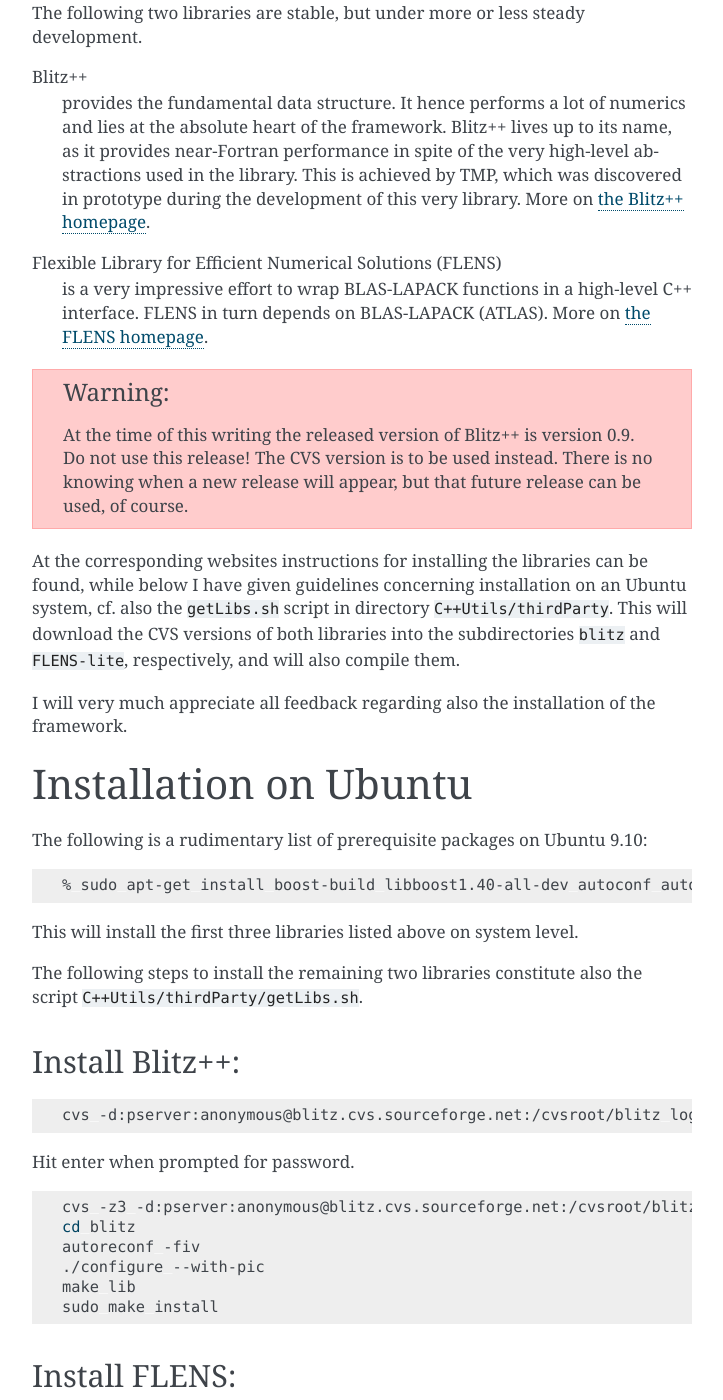
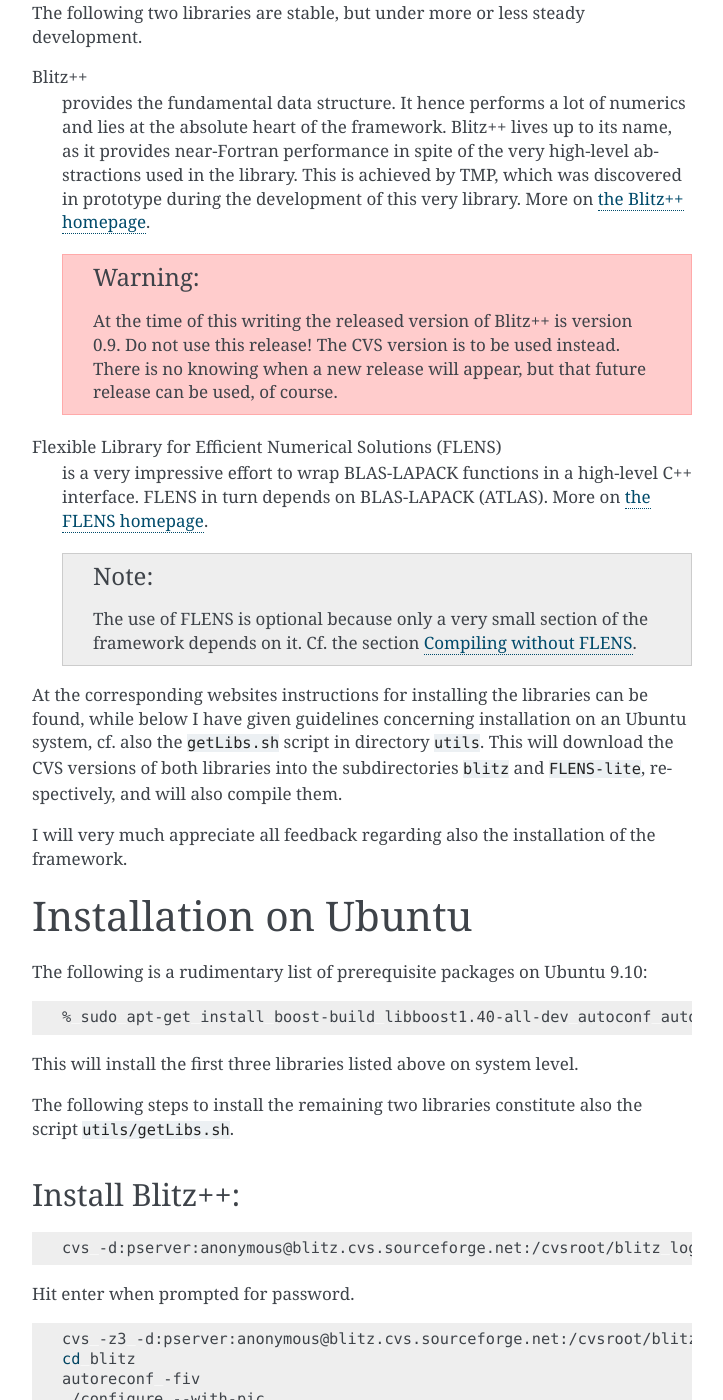
Before and after one commit to vukics/cppqed, a Sphinx documentation site: the page built from doc/tutorial/installation.rst, in a window 1280 px wide and 1400 px high, scrolled down 646 px. Shown: the whole window, without its empty margins (388-1111 px from the left). Built offline with Sphinx 7.4.7, drawn with Linux system fonts in a browser that asks for light colours; the version number could not be read and is left out; some of the changed text lies outside the part shown.

Commit message:
updated to with-flens

```diff
--- a/doc/tutorial/installation.rst
+++ b/doc/tutorial/installation.rst
@@ -17,17 +17,24 @@ These three are best installed on system level.
 
 The following two libraries are stable, but under more or less steady development.
 
+.. highlight:: sh
+
+
 Blitz++
   provides the fundamental data structure. It hence performs a lot of numerics and lies at the absolute heart of the framework. Blitz++ lives up to its name, as it provides near-Fortran performance in spite of the very high-level abstractions used in the library. This is achieved by TMP, which was discovered in prototype during the development of this very library. More on `the Blitz++ homepage <http://www.oonumerics.org/blitz/>`_.
+
+  .. warning::
+
+    At the time of this writing the released version of Blitz++ is version 0.9. Do not use this release! The CVS version is to be used instead. There is no knowing when a new release will appear, but that future release can be used, of course.
 
 Flexible Library for Efficient Numerical Solutions (FLENS)
   is a very impressive effort to wrap BLAS-LAPACK functions in a high-level C++ interface. FLENS in turn depends on BLAS-LAPACK (ATLAS). More on `the FLENS homepage <http://flens.sourceforge.net/>`_.
 
-.. warning::
+  .. note::
 
-   At the time of this writing the released version of Blitz++ is version 0.9. Do not use this release! The CVS version is to be used instead. There is no knowing when a new release will appear, but that future release can be used, of course.
+    The use of FLENS is optional because only a very small section of the framework depends on it. Cf. the section :ref:`compilingWithoutFLENS`.
 
-At the corresponding websites instructions for installing the libraries can be found, while below I have given guidelines concerning installation on an Ubuntu system, cf. also the ``getLibs.sh`` script in directory ``C++Utils/thirdParty``. This will download the CVS versions of both libraries into the subdirectories ``blitz`` and ``FLENS-lite``, respectively, and will also compile them.
+At the corresponding websites instructions for installing the libraries can be found, while below I have given guidelines concerning installation on an Ubuntu system, cf. also the ``getLibs.sh`` script in directory ``utils``. This will download the CVS versions of both libraries into the subdirectories ``blitz`` and ``FLENS-lite``, respectively, and will also compile them.
 
 I will very much appreciate all feedback regarding also the installation of the framework.
 
@@ -35,15 +42,13 @@ I will very much appreciate all feedback regarding also the installation of the
 Installation on Ubuntu
 --------------------------------------
 
-.. highlight:: sh
-
 The following is a rudimentary list of prerequisite packages on Ubuntu 9.10::
 
   % sudo apt-get install boost-build libboost1.40-all-dev autoconf automake libtool libgsl0-dev liblapack-dev liblapack-pic liblapack3gf libblas-dev libblas3gf libatlas-headers libatlas3gf-base rcs cvs
 
 This will install the first three libraries listed above on system level.
 
-The following steps to install the remaining two libraries constitute also the script ``C++Utils/thirdParty/getLibs.sh``.
+The following steps to install the remaining two libraries constitute also the script ``utils/getLibs.sh``.
 
 Install Blitz++:
 ^^^^^^^^^^^^^^^^^^^^^^^^^^^^^^^^^^^^
@@ -63,6 +68,10 @@ Hit enter when prompted for password. ::
 
 Install FLENS:
 ^^^^^^^^^^^^^^^^^^^^^^^^^^^^^^^^^^^^
+
+.. note::
+
+  The use of FLENS is optional because only a very small section of the framework depends on it. Cf. the section :ref:`compilingWithoutFLENS`.
 
 ::
 
@@ -129,7 +138,7 @@ The default compilation mode is ``debug``\ ging mode, meaning that in this case
 
      bjam <script-name-without-extension> release
 
-``bjam`` will put the compiled files into the directories ``bin`` and ``C++Utils/bin``. These directories are the roots of directory structures which mirror the structure of the distribution.
+``bjam`` will put the compiled files into the directories ``bin`` and ``utils/bin``. These directories are the roots of directory structures which mirror the structure of the distribution.
 
 There is a ``Makefile`` which will automatically recognise the executables in directory ``scripts``, compile the framework, and statically link it with necessary libraries. Although with ``make`` it is not easy to provide the same flexibility as with Boost.Build, I am trying to maintain this possibility on an acceptable level. With ``make``, the default compilation mode is optimized mode, and to switch to debugging mode you need to use ::
 
@@ -150,12 +159,23 @@ C++QEDv2 has been successfully compiled on several Linux platforms and Mac OS X.
 
    Test framework with icc + under Windows
 
+.. _compilingWithoutFLENS:
+
+Compiling without FLENS
+^^^^^^^^^^^^^^^^^^^^^^^^^^^^^^^^^^
+
+There is a compilation feature which can be supplied to Boost.Build::
+
+  bjam with-flens=no <all the rest as before>
+
+In this case, those parts of the framework that rely on FLENS are discreetly disabled. Most notable is the calculation of the negativity of partially transposed density operators, cf. :ref:`assessingEntanglement`.
+
 .. highlight:: c++
   :linenothreshold: 10
 
 
 ------------
-``C++Utils``
+``utils``
 ------------
 
-The content of the directory ``C++Utils`` is a small library of very diverse but quite general tools, that I have abstracted during the development of the framework, and used also in several other projects. This may in time become a project on its own. The reader is encouraged to have a look in there, too: some modules may be useful in themselves.
+The content of the directory ``utils`` is a small library of very diverse but quite general tools, that I have abstracted during the development of the framework, and used also in several other projects. This may in time become a project on its own. The reader is encouraged to have a look in there, too: some modules may be useful in themselves.
--- a/doc/tutorial/tutorial.rst
+++ b/doc/tutorial/tutorial.rst
@@ -139,7 +139,7 @@ This is a full-fledged script, so if you copy this into directory ``scripts`` un
 
 .. describe:: bjam <release> temp
 
-Let us analyse it line by line. ``ParameterTable`` is the module from ``C++Utils`` which stores all the parameters of the problem, and enables them to be manipulated from the command line. It can store any type for which i\/o operations are defined. Next we instantiate the actual parameters for the time-evolution driver(s) and the mode, respectively. All the modules in the framework provide corresponding ``Pars...`` classes. In the following we specify the desired default values, e.g. we set that the default evolution mode should be Master equation [#]_. Next, the command line is parsed by the ``update`` function. Parsing is not very sophisticated at the moment, but some errors do get detected at this point.
+Let us analyse it line by line. ``ParameterTable`` is the module from ``utils`` which stores all the parameters of the problem, and enables them to be manipulated from the command line. It can store any type for which i\/o operations are defined. Next we instantiate the actual parameters for the time-evolution driver(s) and the mode, respectively. All the modules in the framework provide corresponding ``Pars...`` classes. In the following we specify the desired default values, e.g. we set that the default evolution mode should be Master equation [#]_. Next, the command line is parsed by the ``update`` function. Parsing is not very sophisticated at the moment, but some errors do get detected at this point.
 
 In the next line we instantiate our mode, but now instead of the concrete ``PumpedLossyMode`` class, we are using a maker (or dispatcher) function, which selects the best mode class corresponding to the parameters. There are 10 possibilities: ``Mode``, ``ModeSch``, ``PumpedMode``, ``PumpedModeSch``, ``LossyMode``, ``LossyModeUIP``, ``LossyModeSch``, and ``PumpedLossyMode``, ``PumpedLossyModeUIP``, ``PumpedLossyModeSch``. Roughly speaking, ``mode::SmartPtr`` is an entity that can store either of these classes. E.g. if ``kappa=0``, and ``eta=0``, then we will have a ``Mode``; if ``eta`` is nonzero, a ``PumpedMode``; and if both are nonzero, a ``PumpedLossyMode``. The significance of this is that e.g. if the mode is not lossy, then the possibility of a quantum jump will not even be considered during time evolution, which speeds things up.
 
```
Also changed, not shown: other parts of doc/tutorial/tutorial.rst (+2 -0 lines).
